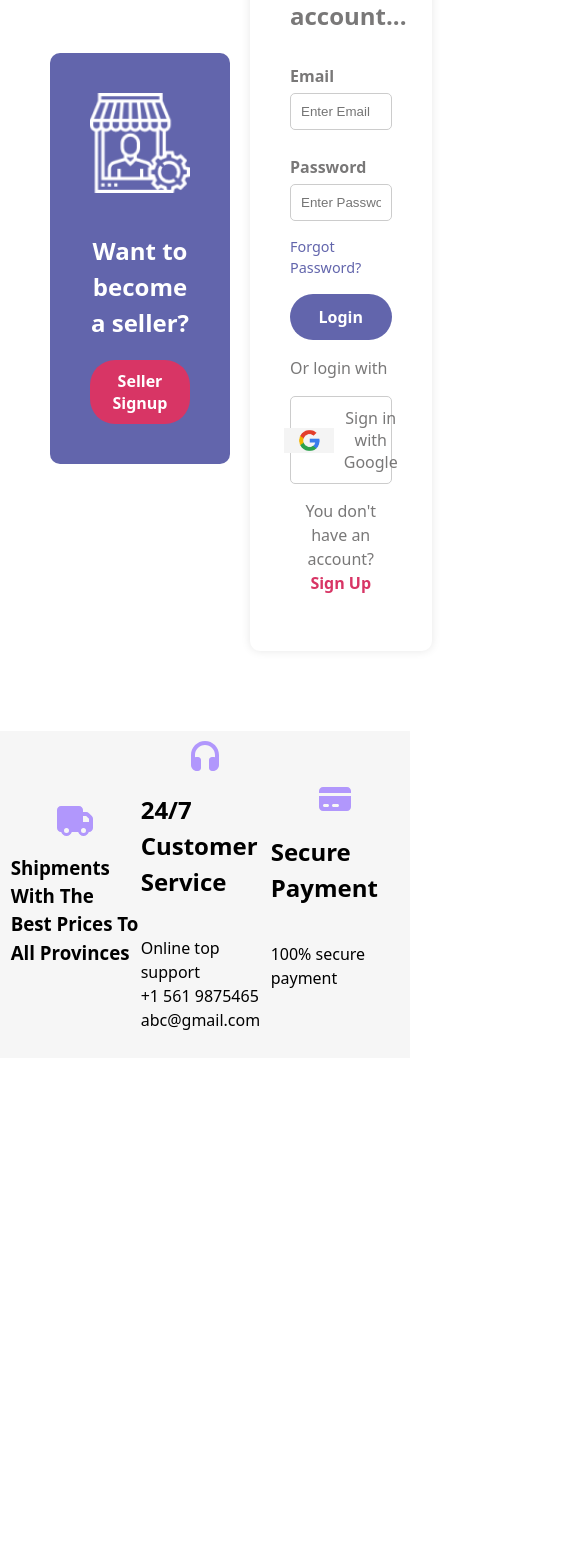
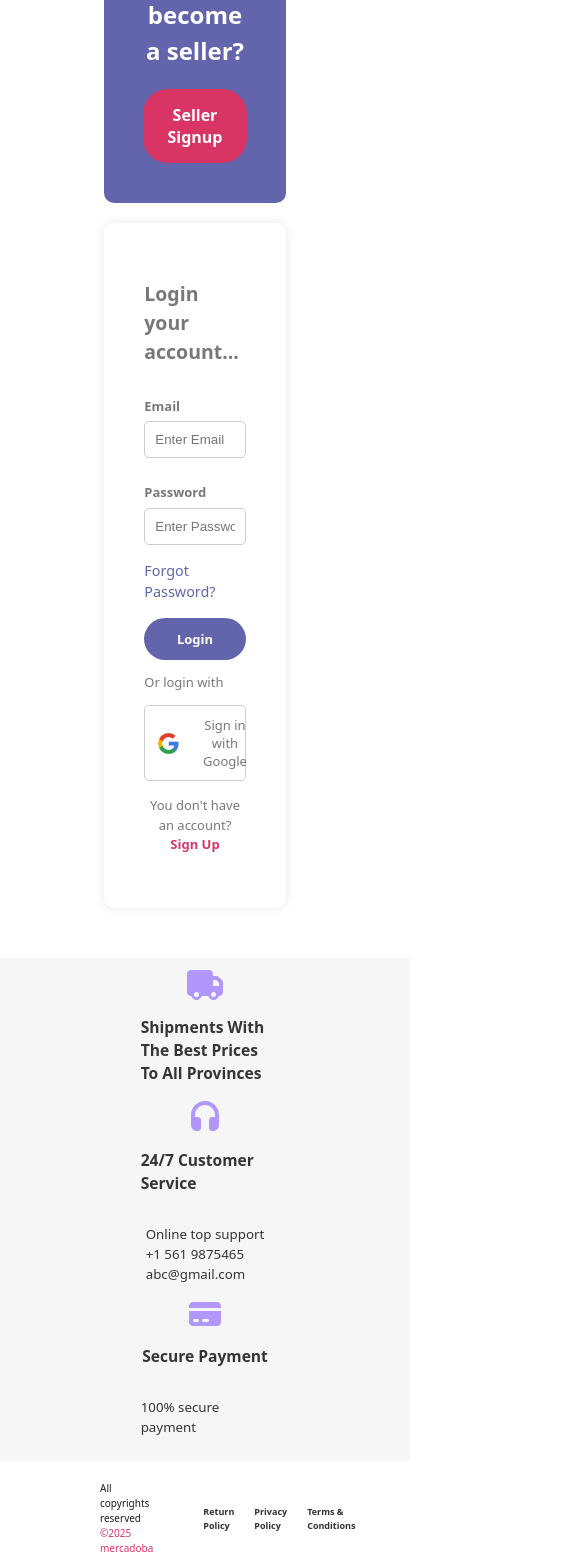
Before and after one commit to AnkitaThakur17/mercadoba, a React (Vite) app: page / in a window 390 px wide. Shown: the part 432-1997 px from the top of the page, 585 px wide, since content can reach past the window. Before the commit the page ends 1490 px from the top, so only its background shows below. Built offline with nearby package versions, Linux system fonts and the light colour scheme.

Commit message:
Added updates to Footer, Hero, Section and index.css

```diff
--- a/src/components/Footer.jsx
+++ b/src/components/Footer.jsx
@@ -2,8 +2,13 @@ import React from 'react'
 
 const Footer = () => {
   return (
-    <div>
-
+    <div className='footer'>
+      <p>All copyrights reserved <em style={{color:"#d83565",fontStyle:"normal"}}>©2025 mercadoba</em></p>
+      <div className='footer-link'>
+        <a href=''>Return Policy</a>
+        <a href=''>Privacy Policy</a>
+        <a href=''>Terms & Conditions</a>
+      </div>
     </div>
   )
 }
--- a/src/components/Hero.jsx
+++ b/src/components/Hero.jsx
@@ -20,7 +20,7 @@ const Hero = () => {
           <input type="email" placeholder="Enter Email" />
           <label>Password</label>
           <input type="password" placeholder="Enter Password" />
-          <a href="#" className="forgot-password">
+          <a href="" className="forgot-password">
             Forgot Password?
           </a>
           <button className="login-btn">Login</button>
@@ -28,14 +28,14 @@ const Hero = () => {
           <p>Or login with</p>
           <button className="google-signin-btn">
             <img style={{width:50}}
-              src="/google.png"
+              src="/google1.png"
               alt="Google Logo"
             />
             Sign in with Google
           </button>
 
           <p className="signup-text">
-            You don't have an account? <a href="#">Sign Up</a>
+            You don't have an account? <a href="">Sign Up</a>
           </p>
         </form>
       </section>
--- a/src/components/Section.jsx
+++ b/src/components/Section.jsx
@@ -11,7 +11,7 @@ const Section = () => {
       </div>
       <div className="end-section1">
         <FontAwesomeIcon icon={faHeadphones} style={{ color: "#B197FC" ,fontSize: '32px'  }} />
-        <h2>24/7 Customer Service</h2>
+        <h3>24/7 Customer Service</h3>
         <p>Online top support<br/>
            +1 561 9875465<br/>
            abc@gmail.com
@@ -19,7 +19,7 @@ const Section = () => {
       </div>
       <div className="end-section1">
         <FontAwesomeIcon icon={faCreditCard} style={{ color: "#B197FC",fontSize: '32px' }} />
-        <h2>Secure Payment</h2>
+        <h3>Secure Payment</h3>
         <p>100% secure payment</p>
       </div>
     </div>
--- a/src/index.css
+++ b/src/index.css
@@ -51,6 +51,7 @@
   font-size: 16px;
   border-radius: 10px;
   background-color: white;
+  color:#1a1a1a;
   border: none;
   outline: none;
 }
@@ -118,7 +119,7 @@
 
 .seller-signup-btn {
   background-color: #d83565;
-  border: none;
+  border:5px solid #d83565;
   padding: 10px 20px;
   border-radius: 25px;
   color: white;
@@ -206,15 +207,35 @@
   display:flex;
   align-items:center;
   flex-direction:row;
+  justify-content:center;
   justify-content:space-around;
- color:black;
+ color:rgb(54, 53, 53);
 }
 .end-section1{
   /* border:2px solid green; */
   width:33%;
   display:flex;
   align-items:center;
+  justify-content:center;
   flex-direction:column;
+}
+.footer{
+  padding:10px;
+  padding-inline:100px;
+  display:flex;
+  color:#1a1a1a;
+  align-items: center;
+  justify-content:space-between;
+}
+.footer-link{
+  display:flex;
+  gap:20px;
+}
+.footer-link a{
+  text-decoration:none;
+   color: #313131;
+   font-size:medium;
+   font-weight:bold;
 }
 body {
   margin: 0;
@@ -240,7 +261,7 @@ button {
   transition: border-color 0.25s;
 }
 
-@media (prefers-color-scheme: light) {
+@media (max-width: 900px) {
   :root {
     color: #213547;
     background-color: #ffffff;
@@ -251,4 +272,27 @@ button {
   button {
     background-color: #f9f9f9;
   }
+  .hero-section {
+    min-height: 100vh;
+    display:flex;
+    flex-direction:column;
+  }
+  .hero-form{
+    font-size:small;
+  }
+  .navbar .right-items{
+   display:none;
+  }
+  .end-section{
+    display:flex;
+    flex-direction:column;
+    font-size:smaller;
+  }
+  .footer{
+    font-size:x-small;
+    gap:50px;
+  }
+  .footer-link a{
+    font-size:xx-small;
+  }
 }
```
Also changed, not shown: public/google1.png (added).
